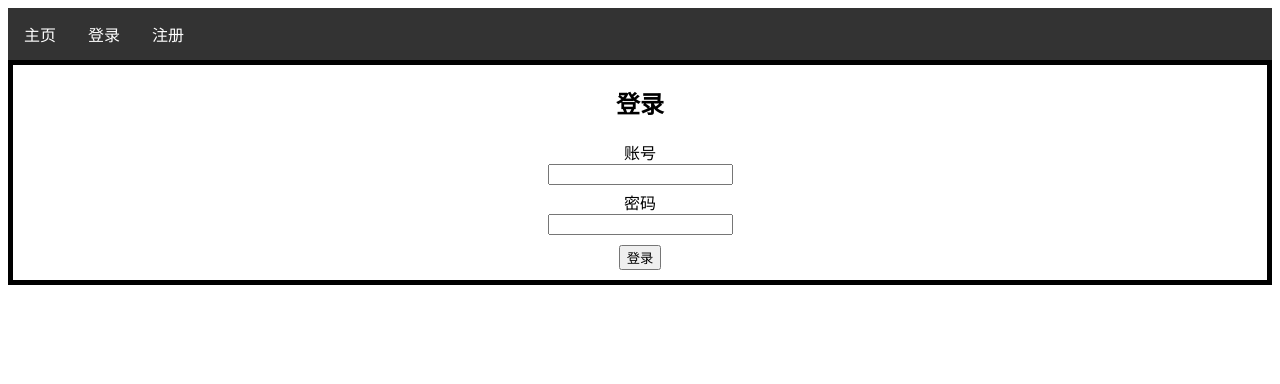
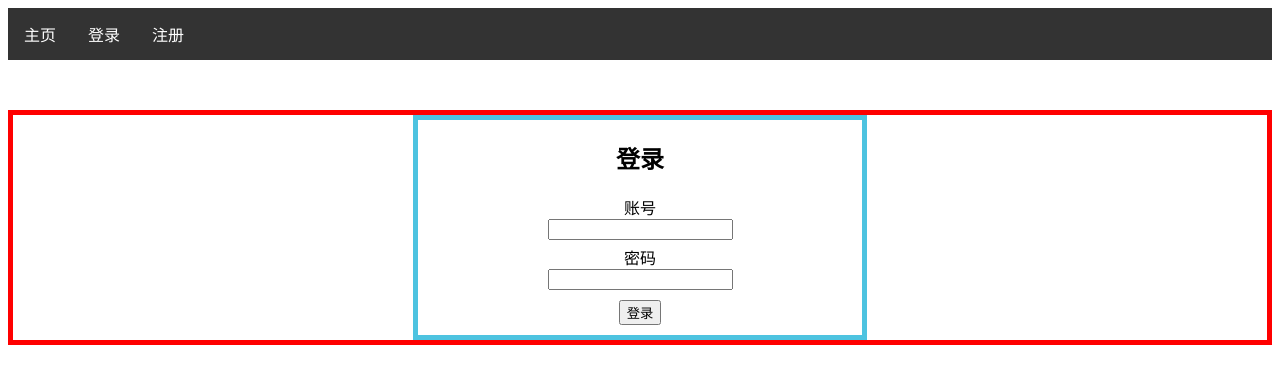
Before and after one commit to Raindow00S/Instrument-Reservation-System, a Flask app: page /login in a window 1280 px wide. Shown: the top 384 px of the page. Run offline with Flask 2, Linux system fonts and the light colour scheme.

Commit message:
登录框居中

```diff
--- a/static/css/login.css
+++ b/static/css/login.css
@@ -1,9 +1,15 @@
 .login-frame
 {
+    padding-left: 400px;
+    padding-right: 400px;
+    border: 5px solid red;
+    margin-top: 50px;
+}
+
+.login-box
+{
     text-align: center;
-
-    /*TO DO 块级盒子属性 */
-    border: 5px solid black;
+    border: 5px solid rgba(16, 175, 214, 0.74);
 }
 
 .input-item
--- a/templates/login.html
+++ b/templates/login.html
@@ -8,6 +8,7 @@
 
 {% block mainContainer %}
 <div class="login-frame">
+    <div class="login-box">
         <h2 class="login-title">登录</h2>
         <form>
             <div class="input-item">
@@ -21,6 +22,7 @@
             </div>
         </form>
     </div>
+</div>
 {% endblock %}
 
 {% block JS %}
```
Lines whose indentation alone changed are shown as unchanged.
